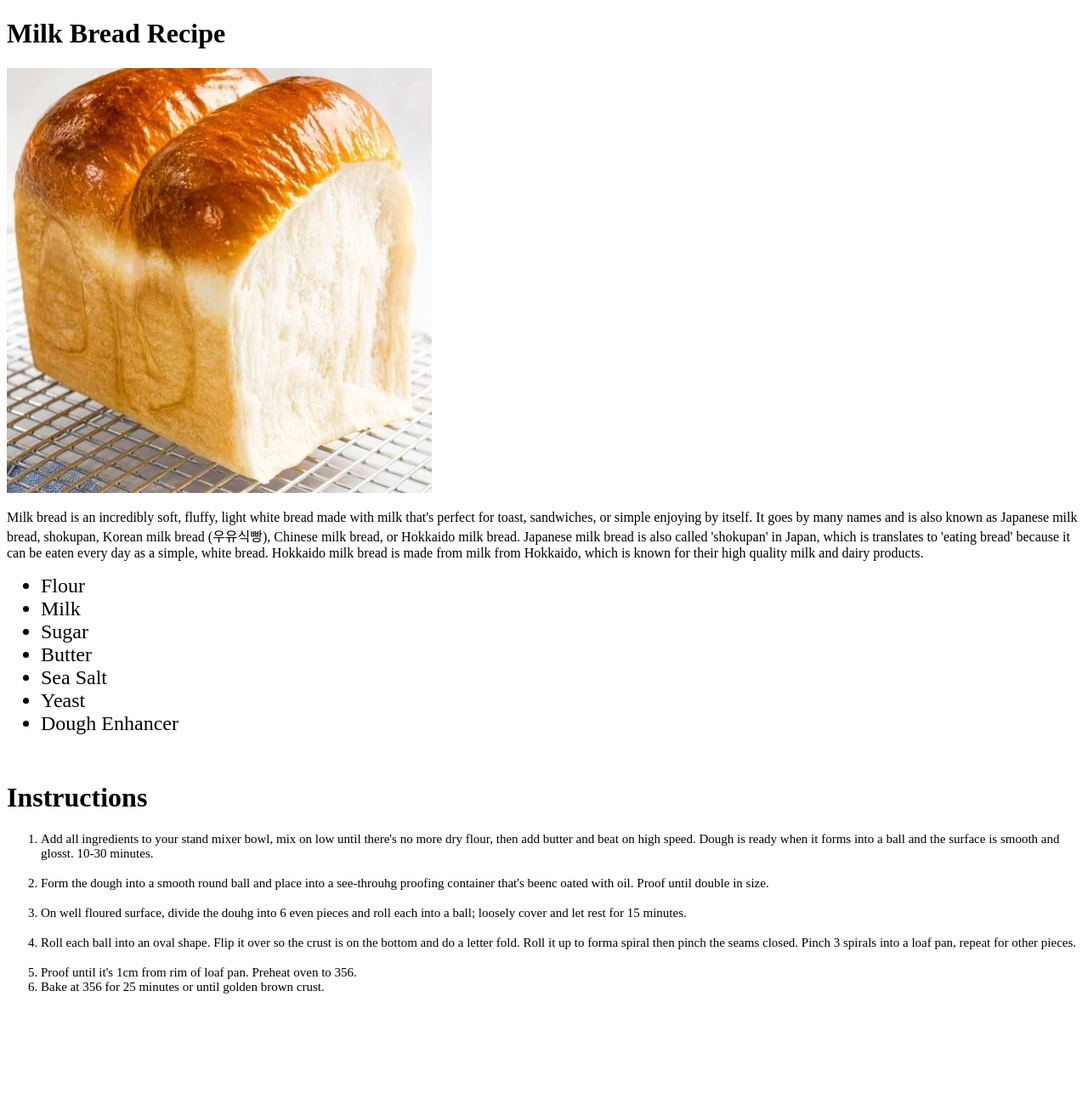
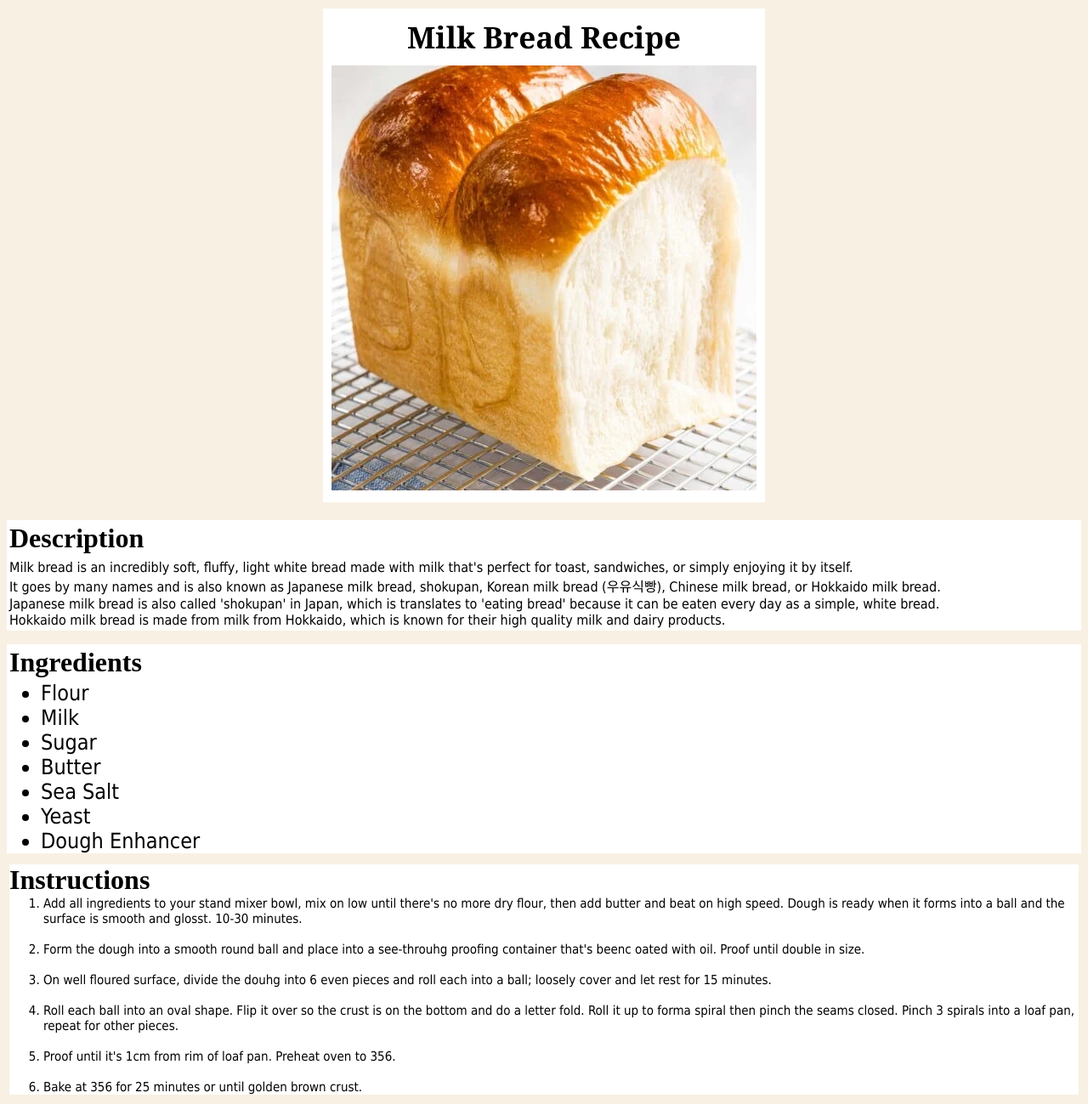
Before and after one commit to MasonLilley/odin-recipes, a plain HTML site: page recipes/milk-bread.html in a window 1280 px wide. Shown: the whole page at 85% size. Before the commit the page ends 1186 px from the top, so only its background shows below. Drawn offline with Linux system fonts and the light colour scheme.

Commit message:
Made each section unique CSS class and boxes

```diff
--- a/recipes/milk-bread.html
+++ b/recipes/milk-bread.html
@@ -9,10 +9,20 @@
 
 <body>
 
-    <h1>Milk Bread Recipe</h1>
-    <img src="../images/milk-bread.webp" alt="Picture of milk bread">
-    <p>Milk bread is an incredibly soft, fluffy, light white bread made with milk that's perfect for toast, sandwiches, or simple enjoying by itself. It goes by many names and is also known as Japanese milk bread, shokupan, Korean milk bread (우유식빵), Chinese milk bread, or Hokkaido milk bread. Japanese milk bread is also called 'shokupan' in Japan, which is translates to 'eating bread' because it can be eaten every day as a simple, white bread. Hokkaido milk bread is made from milk from Hokkaido, which is known for their high quality milk and dairy products.</p>
-    <ul>
+    <div class="titleandimage">
+        <h1 class="maintitle">Milk Bread Recipe</h1>
+        <img src="../images/milk-bread.webp" alt="Picture of milk bread" class="recipeimage">
+    </div>
+
+    <div class="description">
+        <h1 class="descriptiontitle">Description</h1>
+        <p class="descriptiontext">Milk bread is an incredibly soft, fluffy, light white bread made with milk that's perfect for toast, sandwiches, or simply enjoying it by itself. <br>It goes by many names and is also known as Japanese milk bread, shokupan, Korean milk bread (우유식빵), Chinese milk bread, or Hokkaido milk bread. <br> Japanese milk bread is also called 'shokupan' in Japan, which is translates to 'eating bread' because it can be eaten every day as a simple, white bread. <br> Hokkaido milk bread is made from milk from Hokkaido, which is known for their high quality milk and dairy products.</p>
+    </div>
+
+    <div class="ingredients">
+        <h1 class="ingredientstitle">Ingredients</h1>
+
+        <ul class="ingredientstext">
             <li class="ul">Flour</li>
             <li class="ul">Milk</li>
             <li class="ul">Sugar</li>
@@ -21,17 +31,24 @@
             <li class="ul">Yeast</li>
             <li class="ul">Dough Enhancer</li>
         </ul>
+    </div>
 
-    <br>
-    <h1>Instructions</h1>
 
+    <div class="instructions">
+
+        <h1 class="instructionstitle">Instructions</h1>
+
+        <div class="instructionstext">
             <ol>
-        <li class="ol">Add all ingredients to your stand mixer bowl, mix on low until there's no more dry flour, then add butter and beat on high speed. Dough is ready when it forms into a ball and the surface is smooth and glosst. 10-30 minutes.</li> <br>
-        <li class="ol">Form the dough into a smooth round ball and place into a see-throuhg proofing container that's beenc oated with oil. Proof until double in size.</li> <br>
-        <li class="ol">On well floured surface, divide the douhg into 6 even pieces and roll each into a ball; loosely cover and let rest for 15 minutes.</li> <br>
-        <li class="ol">Roll each ball into an oval shape. Flip it over so the crust is on the bottom and do a letter fold. Roll it up to forma  spiral then pinch the seams closed. Pinch 3 spirals into a loaf pan, repeat for other pieces.</li> <br>
-        <li class="ol">Proof  until it's 1cm from rim of loaf pan. Preheat oven to 356.</li>
-        <li class="ol">Bake at 356 for 25 minutes or until golden brown crust.</li>
+                <li>Add all ingredients to your stand mixer bowl, mix on low until there's no more dry flour, then add butter and beat on high speed. Dough is ready when it forms into a ball and the surface is smooth and glosst. 10-30 minutes.</li> <br>
+                <li>Form the dough into a smooth round ball and place into a see-throuhg proofing container that's beenc oated with oil. Proof until double in size.</li> <br>
+                <li>On well floured surface, divide the douhg into 6 even pieces and roll each into a ball; loosely cover and let rest for 15 minutes.</li> <br>
+                <li>Roll each ball into an oval shape. Flip it over so the crust is on the bottom and do a letter fold. Roll it up to forma  spiral then pinch the seams closed. Pinch 3 spirals into a loaf pan, repeat for other pieces.</li> <br>
+                <li>Proof  until it's 1cm from rim of loaf pan. Preheat oven to 356.</li> <br>
+                <li>Bake at 356 for 25 minutes or until golden brown crust.</li>
             </ol>
+        </div>
+    </div>
+
 </body>
 </html>
--- a/style.css
+++ b/style.css
@@ -1,18 +1,87 @@
-div {
+html {
+    background-color: #F8F0E3;
 }
 
 p {
+    font-family: Tahoma, sand-serif;
 }
 
-li {
-    font-family: "Times New Roman", sans-serif;
-    font-size: 24px;
+ul, ol {
+    font-family:Tahoma, sans-serif;
 }
 
-.ul .ol {
-    font-family:Tahoma, sans-serif
+ul {
+    font-size: 25px;
 }
 
-.ol {
+ol {
     font-size: 15px;
+    margin: 0px 0px;
 }
+
+.titleandimage {
+    width: 500px;
+    padding: 10px;
+    background-color:white;
+    margin: 10px auto 0px;
+}
+
+.maintitle {
+    font-size: 35px;
+    font-family: Georgia, 'Times New Roman', Times, serif;
+    text-align:center;
+    margin: 10px 0px;
+    margin-top: 0px;
+}
+
+
+
+.recipeimage {
+    padding-right: 0px;
+    display:inline;
+}
+
+.description {
+    padding: 0px;
+}
+
+.ingredients {
+    padding: 0px;
+    margin: 0px 0px;
+}
+
+.instructions {
+    padding: 3px;
+}
+
+.descriptiontitle, .descriptiontext, .ingredientstitle, .ingredientstext, .instructionstitle, .instructionstext {
+    text-align: left;
+    background-color:white;
+}
+
+.descriptiontitle {
+    margin-bottom: 0px;
+    padding: 3px;
+}
+
+.descriptiontext {
+    margin-top: 0px;
+    padding: 3px;
+}
+
+.ingredientstitle {
+    margin: 0px 0px;
+    padding: 3px;
+}
+
+.ingredientstext {
+    margin: 0px 0px;
+}
+
+.instructionstitle {
+    margin: 10px 0px 0px;
+}
+
+.instructionstext {
+    margin: 0px 0px;
+}
```
Lines whose indentation alone changed are shown as unchanged.
